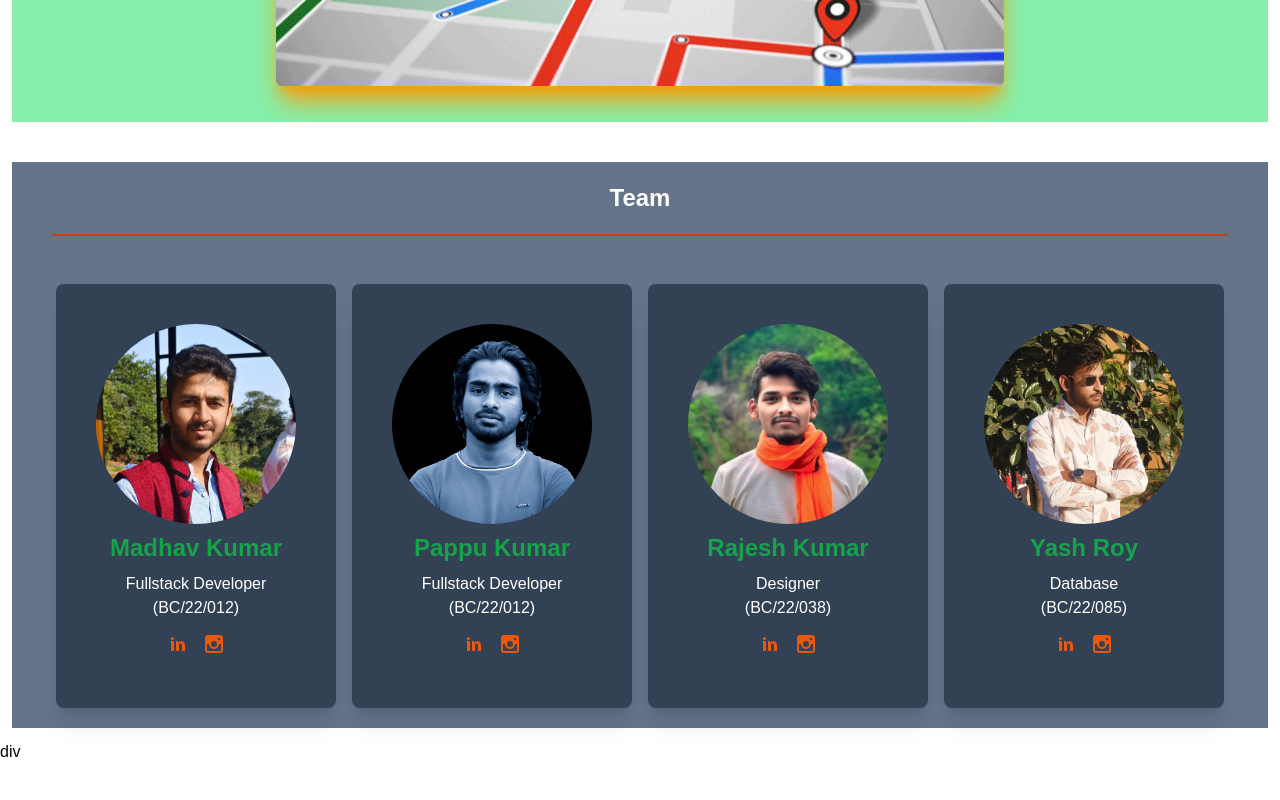
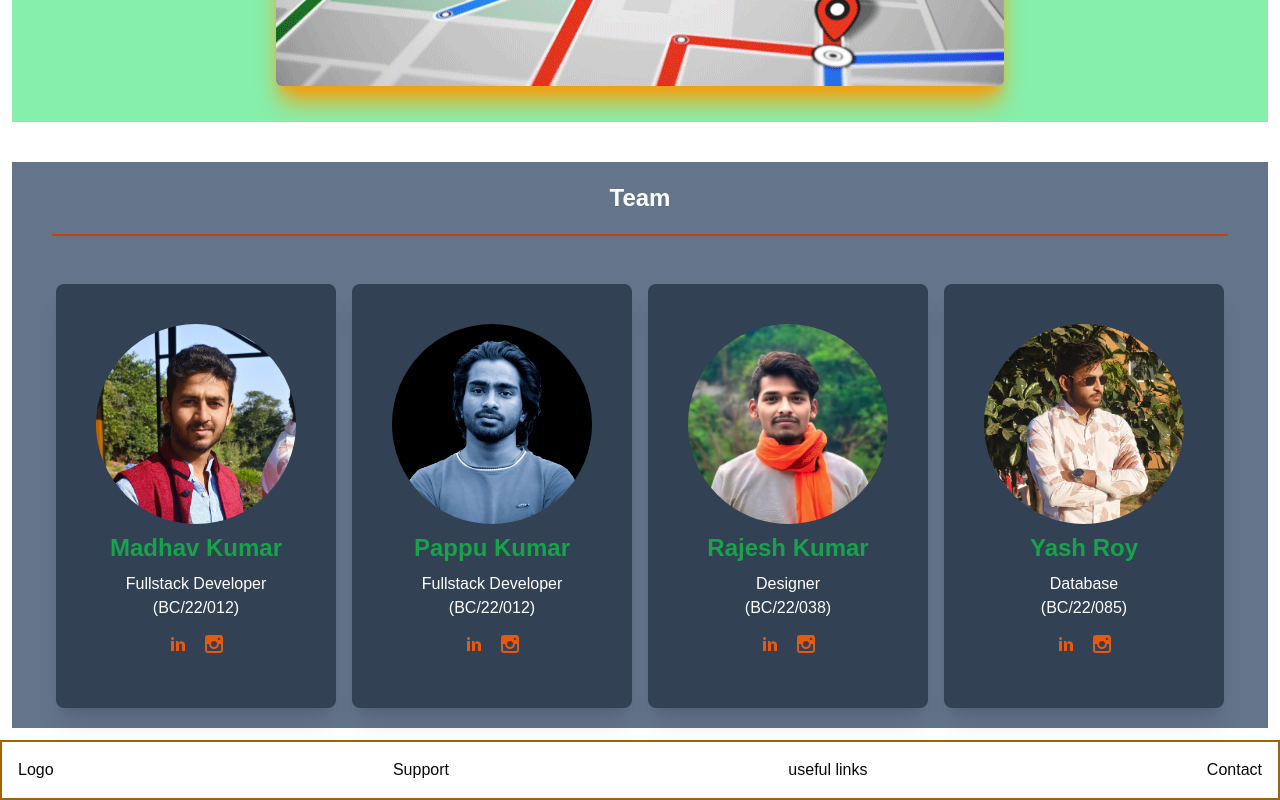
Before and after one commit to pappu-DD/e-collection, a Next.js app: page / in a window 1280 px wide. Shown: the part 1089-1889 px from the top of the page. Before the commit the page ends 1853 px from the top, so only its background shows below. Built offline with nearby package versions, Linux system fonts and the light colour scheme; no server answers.

Commit message:
some footer added

```diff
--- a/app/component/footer.jsx
+++ b/app/component/footer.jsx
@@ -2,8 +2,11 @@ import React from 'react'
 
 export default function Footer() {
   return (
-    <div>
-      div
+    <div className='flex border-2 border-yellow-700 items-center  justify-between'>
+      <div className='p-4 border-1 border-red-600'>Logo</div>
+      <div className='p-4 border-1 border-red-600'>Support</div>
+      <div className='p-4 border-1 border-red-600'>useful links</div>
+      <div className='p-4 border-1 border-red-600'>Contact</div>
     </div>
   )
 }
```
